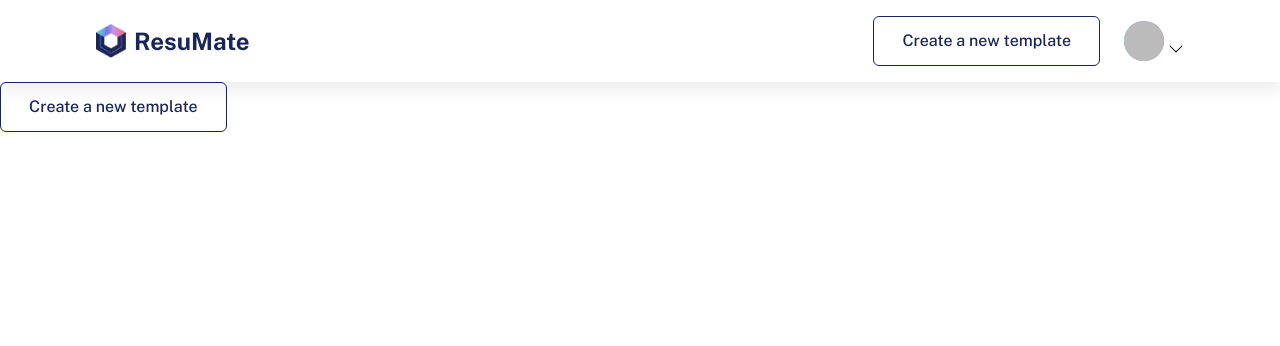
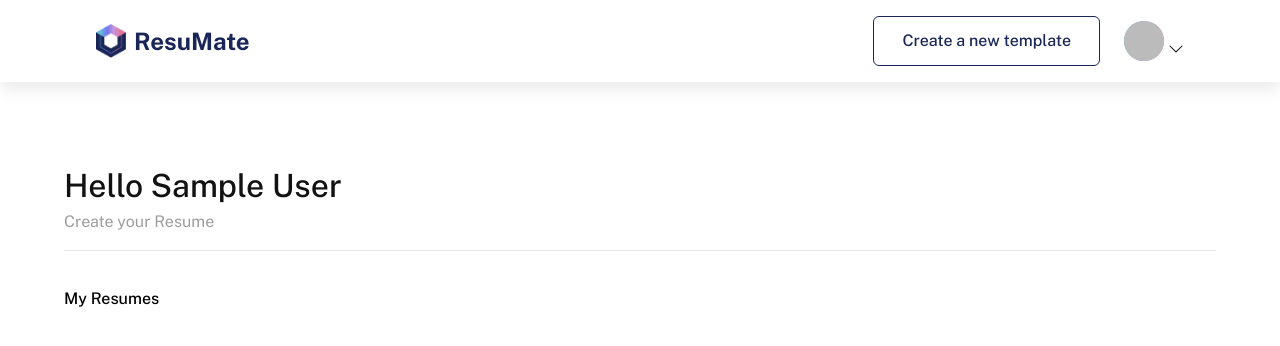
Before and after one commit to Ay7ot/ResuMate, a React (Vite) app in the folder client/: page /dashboard in a window 1280 px wide. Shown: the top 346 px of the page. Built offline with nearby package versions, Linux system fonts and the light colour scheme; no server answers; sample sign-in values are in the browser's storage.

Commit message:
Fetching user resume complete

```diff
--- a/client/package.json
+++ b/client/package.json
@@ -17,6 +17,7 @@
     "@mui/material": "^5.13.7",
     "@mui/types": "^7.2.4",
     "@mui/x-date-pickers": "^6.9.2",
+    "@tanstack/react-query": "^4.35.7",
     "@types/material-ui": "^0.21.12",
     "antd": "^5.6.3",
     "axios": "^1.5.0",
@@ -30,6 +31,7 @@
     "react": "^18.2.0",
     "react-dom": "^18.2.0",
     "react-icons": "^4.9.0",
+    "react-query": "^3.39.3",
     "react-router-dom": "^6.13.0"
   },
   "devDependencies": {
--- a/client/src/Components/App.tsx
+++ b/client/src/Components/App.tsx
@@ -8,10 +8,14 @@ import { UserDetailsProvider } from "../Contexts/UserDetailContext";
 import { ColorProvider } from "../Contexts/ColorContext";
 import PreviewResume from "./TemplateComponents/PreviewResume";
 import Dashboard from "./DashboardComponents/Dashboard";
+import { QueryClient, QueryClientProvider } from 'react-query'
+
+const queryClient = new QueryClient()
 
 function App() {
 
   return (
+    <QueryClientProvider client={queryClient}>
       <LocalizationProvider dateAdapter={AdapterDayjs}>
         <div className="min-h-[100dvh] bg-[#ffffff] font-Public">
           <UserDetailsProvider>
@@ -27,6 +31,7 @@ function App() {
           </UserDetailsProvider>
         </div>
       </LocalizationProvider>
+    </QueryClientProvider>
   )
 }
 
--- a/client/src/Components/DashboardComponents/DashboardBody.tsx
+++ b/client/src/Components/DashboardComponents/DashboardBody.tsx
@@ -1,17 +1,32 @@
-import { useNavigate } from "react-router-dom"
+import axios from "axios"
+import { useGeneralAppContext } from "../../Functions/useGeneralAppContext"
+import { useQuery } from 'react-query'
 
 export default function DashboardBody() {
 
-    const navigateTo = useNavigate()
+    const { currentUser } = useGeneralAppContext()
+    const name = currentUser?.displayName || 'User'
 
-    function createNewResume() {
-        navigateTo('/templates')
+    async function fetchResumes() {
+        const firebaseUid = currentUser?.uid;
+        const resumesInfo = await axios.get(`${import.meta.env.VITE_SERVER_URL}userResume/resume`, {
+            params: { firebaseUid } // Send firebaseUid as a query parameter
+        })
+        return resumesInfo.data.message
     }
 
+    const { data, isLoading, error } = useQuery('resumes', fetchResumes)
+
+    console.log(data)
     return (
-        <section className="max-w-[600px] lg:max-w-[800px">
-            <div className="flex items-end">
-                <button onClick={createNewResume} className={`text-[#192657] hidden md:block rounded-md py-3 px-7 border-[1px] border-[#192657] newTemplateGradient font-medium duration-300 ease-in transition-colors`}>Create a new template</button>
+        <section className=" w-full py-6 md:pt-16 px-8 md:px-16">
+            <div className=" border-b-[1px] py-4">
+                <h2 className="text-[#121212] text-[1.5rem] font-medium leading-[3rem] md:text-[2rem]">{`Hello ${name}`}</h2>
+                <p className="text-[#9d9d9d] leading-6">Create your Resume</p>
+            </div>
+            <div className="mt-8">
+                <h3 className="text-[121212] font-medium leading-8">My Resumes</h3>
+
             </div>
         </section>
     )
```
Also changed, not shown: 1 other file (tests, documents, lock files or other folders). Lines whose indentation alone changed are shown as unchanged.
